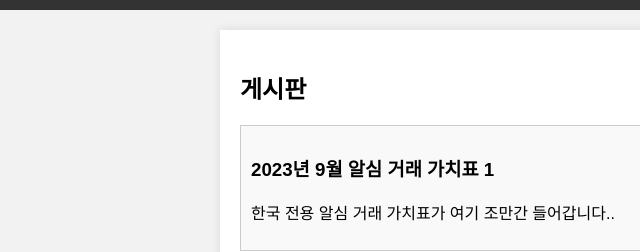
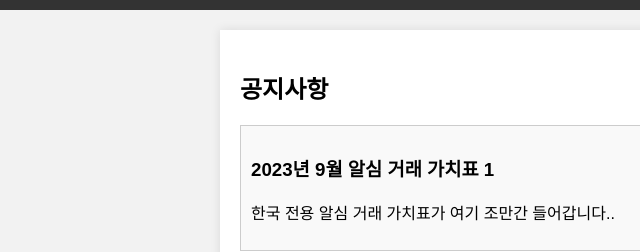
Before and after one commit to yongyong11/rpgrpg, a plain HTML site: page index.html in a window 1280 px wide. Shown: the part 130-382 px from the top of the page, 0-640 px from the left. Drawn offline with Linux system fonts and the light colour scheme.

Commit message:
Update index.html

```diff
--- a/index.html
+++ b/index.html
@@ -19,7 +19,7 @@
     </header>
 
     <section class="content">
-        <h2>게시판</h2>
+        <h2>공지사항</h2>
         <div class="post">
             <h3>2023년 9월 알심 거래 가치표 1</h3>
             <p>한국 전용 알심 거래 가치표가 여기 조만간 들어갑니다..</p>
```
